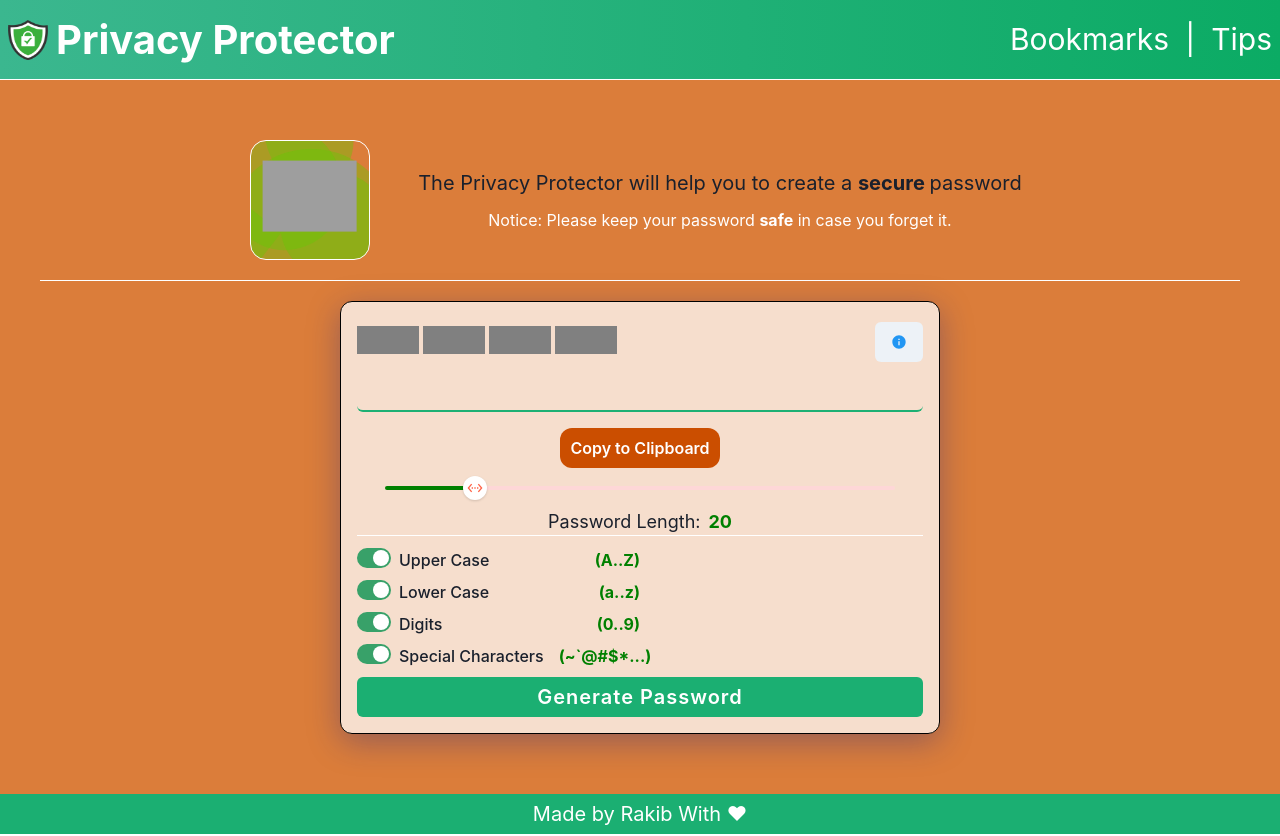
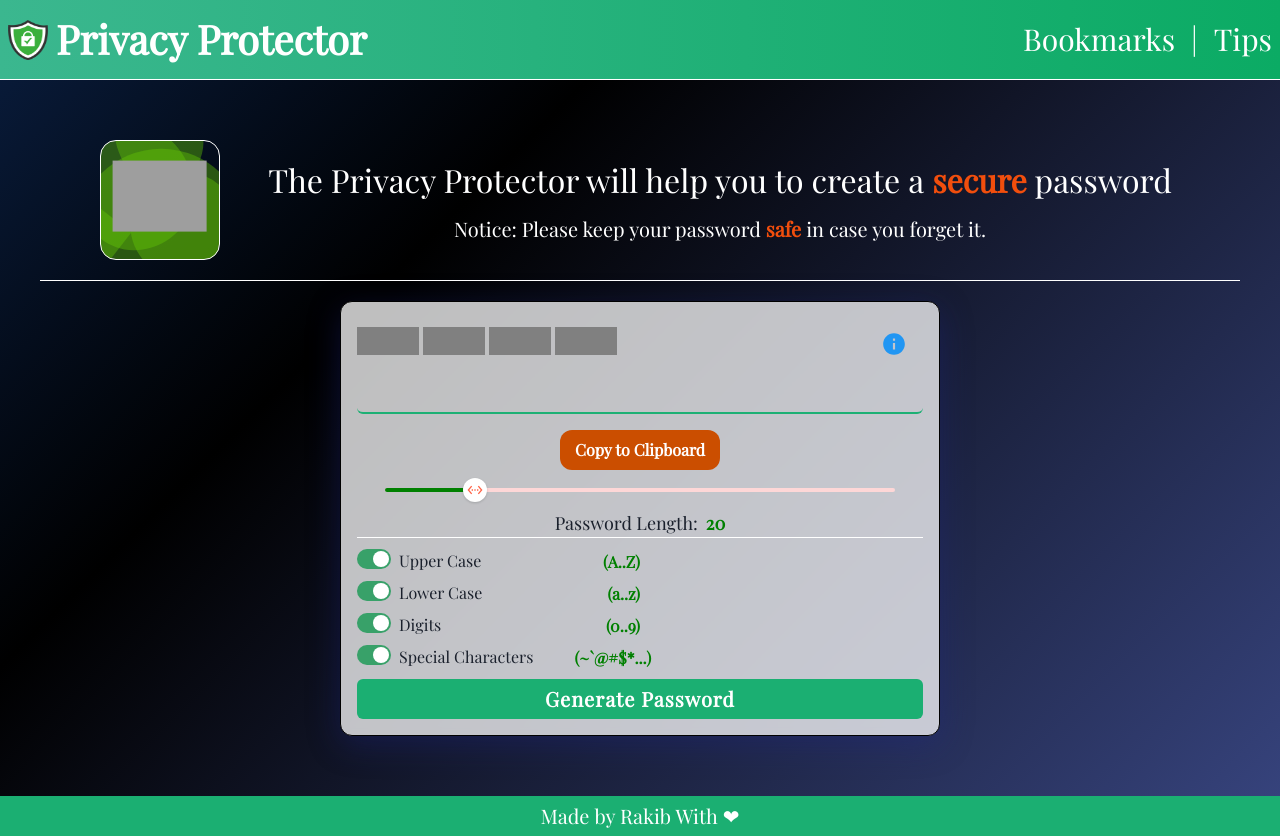
Before and after one commit to RakibRahman/privacy-protector, a React (Create React App) app: page / in a window 1280 px wide. Built offline with nearby package versions, Linux system fonts and the light colour scheme; grey boxes are pictures that could not be loaded.

Commit message:
major styles updated

```diff
--- a/src/Style.css
+++ b/src/Style.css
@@ -1,8 +1,16 @@
+@import url("https://fonts.googleapis.com/css2?family=Playfair+Display&display=swap");
 * {
   margin: 0;
   padding: 0;
   box-sizing: border-box;
+  font-family: "Playfair Display", serif;
 }
+.generator__wrapper {
+  background: linear-gradient(-45deg, #667eea, #000000, #2575fc, #000000);
+  background-size: 400% 400%;
+  animation: gradient 15s ease infinite;
+}
+
 .generator {
   background: rgba(255, 255, 255, 0.75);
   box-shadow: 0 8px 32px 0 rgba(31, 38, 135, 0.37);
@@ -27,16 +35,23 @@ input:focus {
 }
 
 /* Tips Component */
+.tips__wrapper {
+  background-image: linear-gradient(-20deg, #b721ff 0%, #21d4fd 100%);
+  background-size: 400% 400%;
+  animation: gradient 15s ease infinite;
+}
 .tips h2 {
-  color: #1db074;
+  color: #f9f047;
 }
+
 .return__home {
   position: fixed;
   right: 0;
-  bottom: 0;
-  color: #1db074;
+  bottom: 20px;
+  color: #f9f047;
   font-weight: bold;
   padding: 1rem;
+  font-size: 3rem;
 }
 
 /* Animations */
@@ -97,3 +112,14 @@ input:focus {
     transform: translate(0);
   }
 }
+@keyframes gradient {
+  0% {
+    background-position: 0% 50%;
+  }
+  50% {
+    background-position: 100% 50%;
+  }
+  100% {
+    background-position: 0% 50%;
+  }
+}
--- a/src/components/Form.tsx
+++ b/src/components/Form.tsx
@@ -73,6 +73,10 @@ export const Form: React.FC = () => {
         </Box>
 
         <Button
+          _hover={{
+            background: "white",
+            color: "teal.500",
+          }}
           type="submit"
           bg="#1BAF72"
           color="#ffffff"
--- a/src/components/Generator.tsx
+++ b/src/components/Generator.tsx
@@ -8,7 +8,7 @@ export const Generator: React.FC = () => {
   }, []);
   // bgGradient = "linear(#FFCC2F,#EF5734)";
   return (
-    <Box bg="#DB7D3A" p="10">
+    <Box p="10" className="generator__wrapper">
       <WelcomeComponent />
       <Box borderBottom="1px solid #fff"></Box>
 
--- a/src/components/Password.tsx
+++ b/src/components/Password.tsx
@@ -31,6 +31,10 @@ export const Password: React.FC<PasswordProps> = ({
 
       <Spacer />
       <Button
+        _hover={{
+          background: "white",
+          color: "teal.500",
+        }}
         cursor="copy"
         borderRadius="xl"
         onClick={async () => {
--- a/src/components/Welcome.tsx
+++ b/src/components/Welcome.tsx
@@ -33,14 +33,20 @@ export const WelcomeComponent = () => {
         />
       </Box>
       <VStack px="2" spacing="10px">
-        <Text fontSize="xl">
-          The Privacy Protector will help you to create a{" "}
-          <strong>secure </strong>
+        <Text fontSize="2rem" color="#ffffff">
+          The Privacy Protector will help you to create a
+          <Text as="strong" color="#f14e0d">
+            {" "}
+            secure{" "}
+          </Text>
           password
         </Text>
-        <Text color="#fff">
-          Notice: Please keep your password <strong>safe</strong> in case you
-          forget it.
+        <Text color="#fff" fontSize="xl">
+          Notice: Please keep your password{" "}
+          <Text as="strong" color="#f14e0d">
+            safe{" "}
+          </Text>
+          in case you forget it.
         </Text>
       </VStack>
     </Flex>
--- a/src/components/indicator/PopUp.tsx
+++ b/src/components/indicator/PopUp.tsx
@@ -19,7 +19,7 @@ export const PopUp = () => {
     <Box ml="auto" fontSize="1.8rem">
       <Popover placement="right">
         <PopoverTrigger>
-          <Button>
+          <Button bg="transparent" fontSize="26">
             <MdInfo color="#2196F3" />
           </Button>
         </PopoverTrigger>
```
Also changed, not shown: src/components/Tips.tsx (+69 -64 lines).
